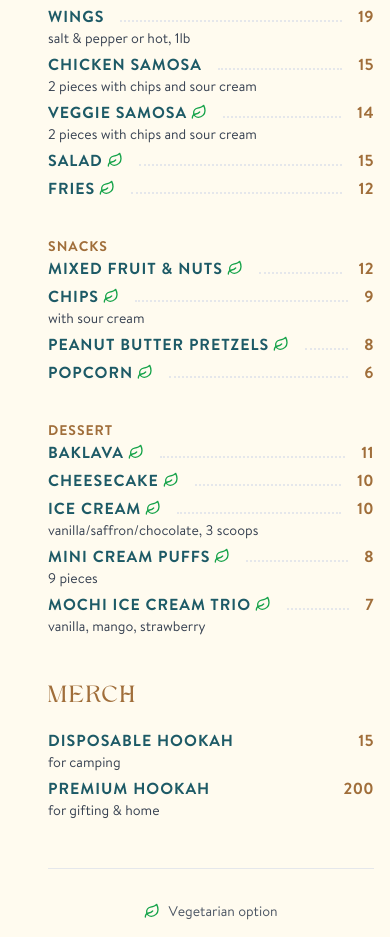
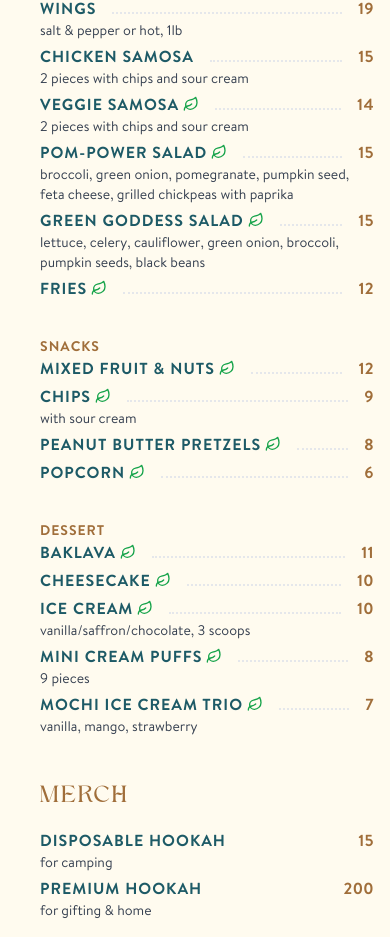
Before and after one commit to xwang1000/paradiz, a Next.js app: page /menu in a window 390 px wide. Shown: the part 2585-3522 px from the top of the page. Built offline with nearby package versions, Linux system fonts and the light colour scheme.

Commit message:
Add salad to menu

```diff
--- a/src/app/layout.tsx
+++ b/src/app/layout.tsx
@@ -13,6 +13,11 @@ export const metadata: Metadata = {
     template: '%s | Paradiz Hookah Lounge & Tea House'
   },
   description: 'Experience premium hookah and artisan tea at Paradiz Hookah Lounge & Tea House in Port Moody, BC. Vancouver\'s premier hookah lounge and Middle Eastern tea house with outdoor seating and private events. Best hookah and shisha in Greater Vancouver.',
+  icons: {
+    icon: '/img/favicon.ico',
+    shortcut: '/img/favicon.ico',
+    apple: '/img/favicon.ico',
+  },
   keywords: [
     'hookah lounge',
     'tea house',
--- a/src/app/menu/page.tsx
+++ b/src/app/menu/page.tsx
@@ -15,26 +15,6 @@ export default function MenuPage() {
   const [visibleSections, setVisibleSections] = useState<Set<number>>(new Set());
   const [visibleItems, setVisibleItems] = useState<Set<string>>(new Set());
   const [noticeVisible, setNoticeVisible] = useState(false);
-
-  // Helper function to identify vegetarian items
-  const isVegetarian = (itemName) => {
-    const vegetarianItems = [
-      'Mixed Fruit & Nuts',
-      'Veggie Samosa',
-      'Salad',
-      'Fries',
-      'Chips',
-      'Peanut Butter Pretzels',
-      'Popcorn',
-      'Mixed Nuts',
-      'Baklava',
-      'Cheesecake',
-      'Ice Cream',
-      'Mini Cream Puffs',
-      'Mochi Ice Cream Trio'
-    ];
-    return vegetarianItems.includes(itemName);
-  };
 
   useEffect(() => {
     // Set initial width based on aspect ratio
@@ -100,7 +80,7 @@ export default function MenuPage() {
   }, []);
 
   return (
-    <main className="max-w-4xl mx-auto px-4 py-12 overflow-x-hidden pl-12 lg:pl-0">
+    <main className="max-w-4xl mx-auto px-4 py-12 overflow-x-hidden pl-10 lg:pl-0">
       <div
         className="fixed top-0 left-0 h-screen pointer-events-none z-0"
         style={{
@@ -218,7 +198,7 @@ export default function MenuPage() {
                             <div className="flex flex-wrap items-baseline gap-2 justify-between w-full">
                               <span className="font-medium font-brandon-bold uppercase tracking-[1px] flex items-center gap-1">
                                 {item.name}
-                                {isVegetarian(item.name) && (
+                                {item.vegetarian && (
                                   <Leaf className="w-4 h-4 text-green-600" />
                                 )}
                               </span>
@@ -288,7 +268,7 @@ export default function MenuPage() {
                             <div className="flex flex-wrap items-baseline gap-2 justify-between w-full">
                               <span className="font-medium font-brandon-bold uppercase tracking-[1px] flex items-center gap-1">
                                 {item.name}
-                                {isVegetarian(item.name) && (
+                                {item.vegetarian && (
                                   <Leaf className="w-4 h-4 text-green-600" />
                                 )}
                               </span>
@@ -361,7 +341,7 @@ export default function MenuPage() {
                           <div className="flex flex-wrap items-baseline gap-2 justify-between w-full">
                             <span className="font-medium font-brandon-bold uppercase tracking-[1px] text-sm flex items-center gap-1">
                               {item.name}
-                              {isVegetarian(item.name) && (
+                              {item.vegetarian && (
                                 <Leaf className="w-4 h-4 text-green-600" />
                               )}
                               {item.note && (
@@ -422,7 +402,7 @@ export default function MenuPage() {
                             <div className="flex flex-wrap items-baseline gap-2 justify-between w-full">
                               <span className="font-medium font-brandon-bold uppercase tracking-[1px] flex items-center gap-1">
                                 {item.name}
-                                {isVegetarian(item.name) && (
+                                {item.vegetarian && (
                                   <Leaf className="w-4 h-4 text-green-600" />
                                 )}
                               </span>
@@ -493,7 +473,7 @@ export default function MenuPage() {
                                 <div className="flex flex-wrap items-baseline gap-2 w-full">
                                   <span className="font-medium font-brandon-bold uppercase tracking-[1px] flex items-center gap-1">
                                     {item.name}
-                                    {isVegetarian(item.name) && (
+                                    {item.vegetarian && (
                                       <Leaf className="w-4 h-4 text-green-600" />
                                     )}
                                     {item.price && (
@@ -569,7 +549,7 @@ export default function MenuPage() {
                           <div className="flex flex-wrap items-baseline gap-2 justify-between w-full">
                             <span className="font-medium font-brandon-bold uppercase tracking-[1px] flex items-center gap-1">
                               {item.name}
-                              {isVegetarian(item.name) && (
+                              {item.vegetarian && (
                                 <Leaf className="w-4 h-4 text-green-600" />
                               )}
                             </span>
@@ -613,7 +593,7 @@ export default function MenuPage() {
                   <div className="flex flex-wrap items-baseline gap-2 justify-between w-full">
                     <span className="font-medium font-brandon-bold uppercase tracking-[1px] flex items-center gap-1">
                       {item.name}
-                      {isVegetarian(item.name) && (
+                      {item.vegetarian && (
                         <Leaf className="w-4 h-4 text-green-600" />
                       )}
                     </span>
--- a/src/data/menu.js
+++ b/src/data/menu.js
@@ -123,28 +123,29 @@ export const menu = [
           { name: "Chicken Strips & Fries", price: 21 },
           { name: "Wings", price: 19, note: "Salt & Pepper or Hot, 1lb" },
           { name: "Chicken Samosa", price: 15, note: "2 pieces with chips and sour cream" },
-          { name: "Veggie Samosa", price: 14, note: "2 pieces with chips and sour cream" },
-          { name: "Salad", price: 15 },
-          { name: "Fries", price: 12 },
+          { name: "Veggie Samosa", price: 14, note: "2 pieces with chips and sour cream", vegetarian: true },
+          { name: "Pom-Power Salad", note: "Broccoli, green onion, pomegranate, pumpkin seed, feta cheese, grilled chickpeas with paprika", price: 15, vegetarian: true },
+          { name: "Green Goddess Salad", note: "Lettuce, celery, cauliflower, green onion, broccoli, pumpkin seeds, black beans", price: 15, vegetarian: true },
+          { name: "Fries", price: 12, vegetarian: true },
         ],
       },
       {
         name: "Snacks",
         items: [
-          { name: "Mixed Fruit & Nuts", price:  12},
-          { name: "Chips", price: 9, note: "With sour cream" },
-          { name: "Peanut Butter Pretzels", price: 8 },
-          { name: "Popcorn", price: 6 },
+          { name: "Mixed Fruit & Nuts", price:  12, vegetarian: true },
+          { name: "Chips", price: 9, note: "With sour cream", vegetarian: true },
+          { name: "Peanut Butter Pretzels", price: 8, vegetarian: true },
+          { name: "Popcorn", price: 6, vegetarian: true },
         ],
       },
       {
         name: "Dessert",
         items: [
-          { name: "Baklava", price: 11 },
-          { name: "Cheesecake", price: 10 },
-          { name: "Ice Cream", price: 10, note: "Vanilla/Saffron/Chocolate, 3 scoops" },
-          { name: "Mini Cream Puffs", price: 8, note: "9 pieces" },
-          { name: "Mochi Ice Cream Trio", price: 7, note: "Vanilla, Mango, Strawberry" },
+          { name: "Baklava", price: 11, vegetarian: true },
+          { name: "Cheesecake", price: 10, vegetarian: true },
+          { name: "Ice Cream", price: 10, note: "Vanilla/Saffron/Chocolate, 3 scoops", vegetarian: true },
+          { name: "Mini Cream Puffs", price: 8, note: "9 pieces", vegetarian: true },
+          { name: "Mochi Ice Cream Trio", price: 7, note: "Vanilla, Mango, Strawberry", vegetarian: true },
         ],
       },
     ],
```
Also changed, not shown: public/img/paradiz_logo_transparent.png (added), 1 other file (tests, documents, lock files or other folders).
